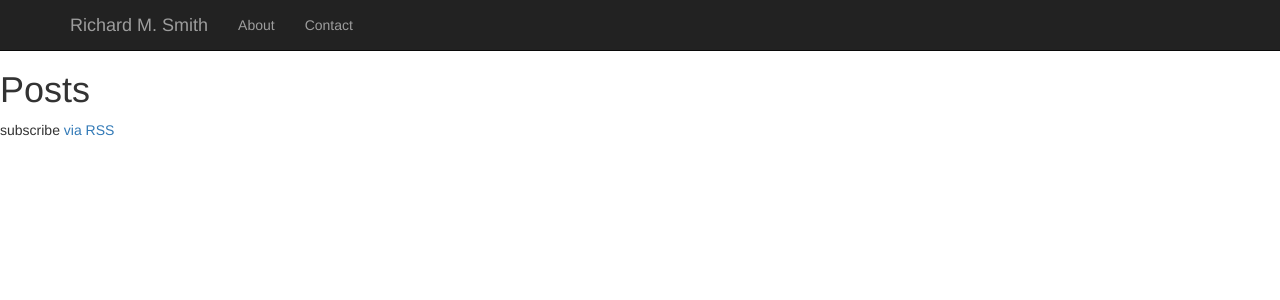
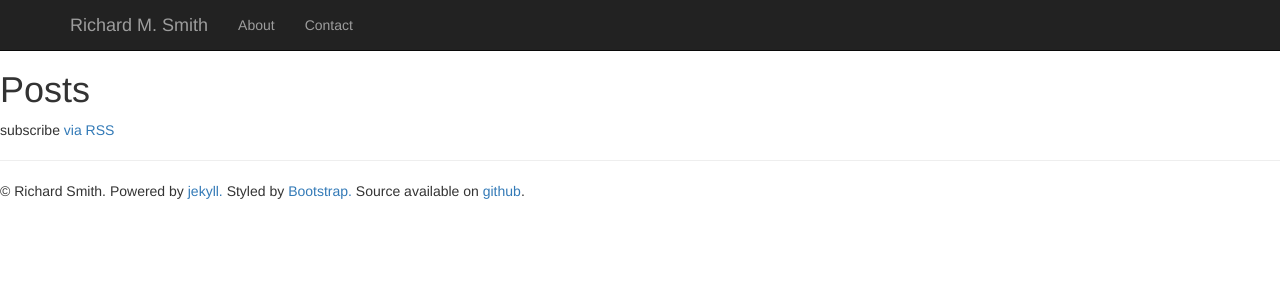
Before and after one commit to Smudgerville/smudgerville.github.io, a Jekyll site: the page built from index.html, in a window 1280 px wide. Shown: the top 300 px of the page. Built offline with Jekyll 4.4.1, drawn with Linux system fonts in a browser that asks for light colours.

Commit message:
Basic bootstrap styling

```diff
--- a/_includes/footer.html
+++ b/_includes/footer.html
@@ -1,5 +1,14 @@
 <footer class="site-footer">
 
+  <div class="footer">
+    <hr>
+    <p>&copy; Richard Smith. Powered by <a href="http://jekyllrb.com/">jekyll.</a>
+      Styled by <a href="http://getbootstrap.com/">Bootstrap.</a>
+      <!-- <a href="http://yihui.name/knitr/">knitr</a>, and
+      <a href="http://johnmacfarlane.net/pandoc/">pandoc</a>. -->
+      Source available on <a href="https://github.com/Smudgerville/smudgerville.github.io">github</a>.
+    </p>
+  </div>
 
   <!-- Bootstrap core JavaScript
   ================================================== -->
```
Also changed, not shown: 4 other files.
